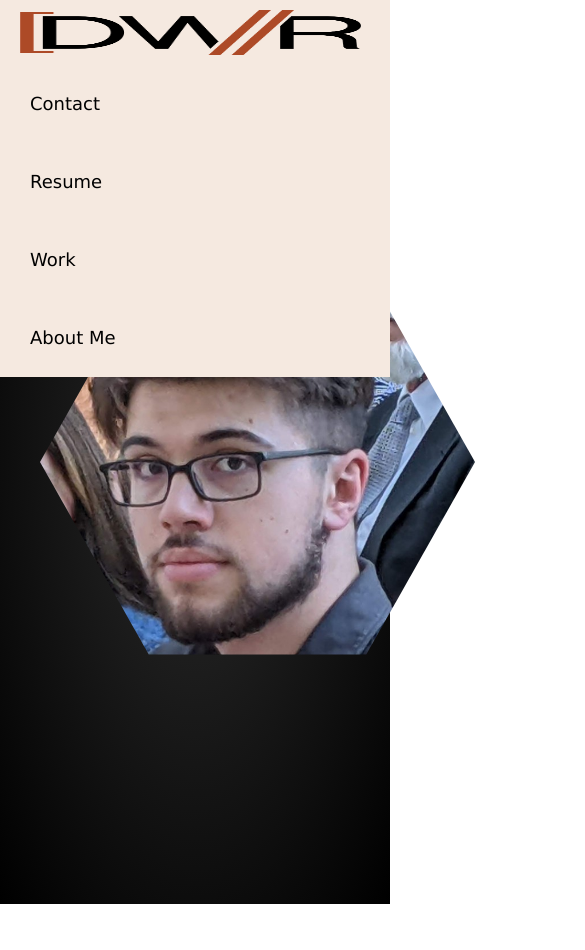
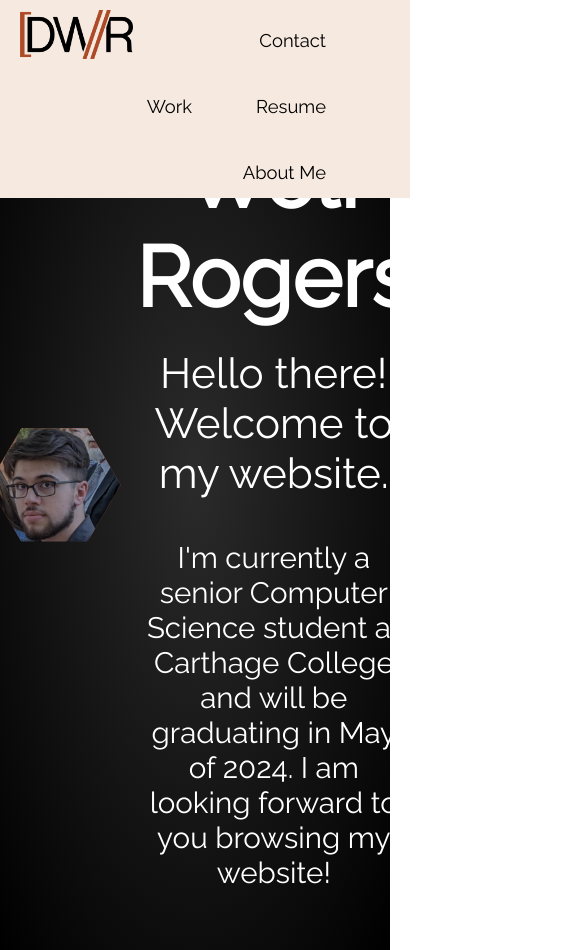
Before and after one commit to devin-w-rogers/thesis, a React (Create React App) app in the folder myapp/: page / in a window 390 px wide. Shown: the top 950 px of the page, 585 px wide, since content can reach past the window. Before the commit the page ends 904 px from the top, so only its background shows below. Built offline with nearby package versions, Linux system fonts and the light colour scheme.

Commit message:
adjust sizing and start to make homepage mobile friendly

```diff
--- a/myapp/src/App.css
+++ b/myapp/src/App.css
@@ -1,6 +1,10 @@
-body {
+@import url('https://fonts.googleapis.com/css2?family=Raleway&display=swap');
+@import url('https://unpkg.com/boxicons@2.1.4/css/boxicons.min.css');
+
+* {
   margin: 0;
-  font-family: Verdana, Geneva, Tahoma, sans-serif;
+  padding: 0;
+  font-family: Raleway, Verdana, Tahoma, sans-serif;
 }
 
 nav {
@@ -8,36 +12,53 @@ nav {
   overflow: hidden;
   padding-right:5%;
   position: fixed;
-  min-width:95vw;
-  z-index: 2;
+  top: 0;
+  left: 0;
+  width: 100%;
+  z-index: 100;
 }
 
 nav a {
   float: right;
-  display: block;
-  color: black;
+  display: flex;
+  justify-content: center;
+  align-items: center;
   text-align: center;
-  padding: 14px 30px;
+  margin-right: 4rem;
+  margin-top: 1rem;
   text-decoration: none;
   line-height: 50px;
-  font-size:large;
+  font-size: 1.15rem;
+  color: black;
+  transition: .35s;
+}
+
+nav a:hover {
+  color: rgb(172,72,40);
 }
 
 nav img {
   float: left;
-  height: 65px;
+  height: 4.3rem;
   padding: 10px;
   padding-left: 20px;
 }
 
+#menu-icon {
+  font-size: 2rem;
+  display: none;
+}
+
 @media (max-width: 600px) {
   nav a, nav img {
-      float: none;
       display: block;
       text-align: left;
-      width: 100%;
       box-sizing: border-box;
   }
+}
+
+@media (max-width: 728px) {
+
 }
 
 main {
@@ -45,6 +66,7 @@ main {
   background: radial-gradient(#2b2b2b, #000);
   padding: 30px;
   display: flex;
+  justify-content: center;
   align-items: center;
   min-height: 100vh;
 }
@@ -59,8 +81,8 @@ main {
 
 .container .hexagon {
   position: relative;
-  width: 435px;
-  height: 385px;
+  width: 34vw;
+  height: 29vw;
   margin: 60px 15px 40px 10px; /* top, right, bottom, left */
 }
 
@@ -78,6 +100,7 @@ main {
   width: 105%;
   height: 105%;
   object-fit: cover;
+  filter:brightness(70%);
 }
 
 h1 {
--- a/myapp/src/App.jsx
+++ b/myapp/src/App.jsx
@@ -10,3 +10,6 @@ export default function App() {
     </>
   )
 }
+
+
+<link href="https://fonts.googleapis.com/css2?family=Raleway&display=swap" rel="stylesheet"></link>
--- a/myapp/src/NavBar.jsx
+++ b/myapp/src/NavBar.jsx
@@ -4,6 +4,7 @@ export function NavBar() {
     return(
         <nav>
             <img src={myLogo} alt="my-logo" />
+            <i class='bx bx-menu-alt-right' id='menu-icon'></i>
             <a href="contact">Contact</a>
             <a href="resume">Resume</a>
             <a href="work">Work</a>
```
Also changed, not shown: 1 other file (tests, documents, lock files or other folders).
